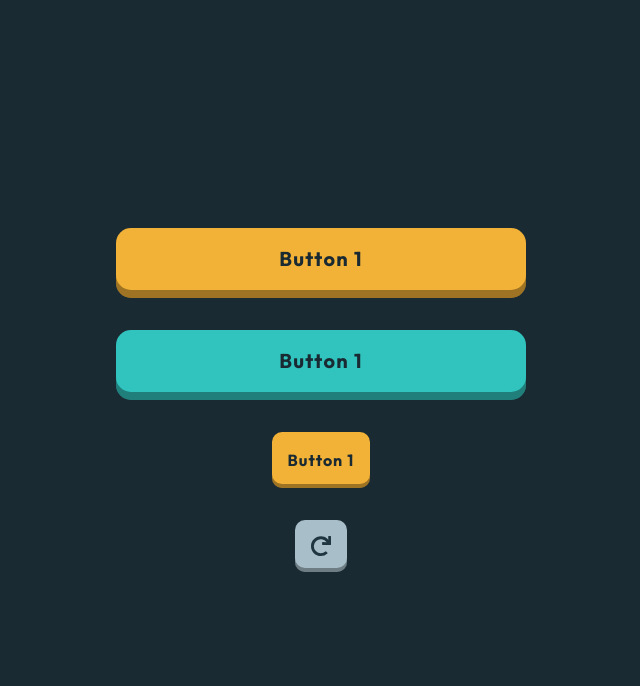
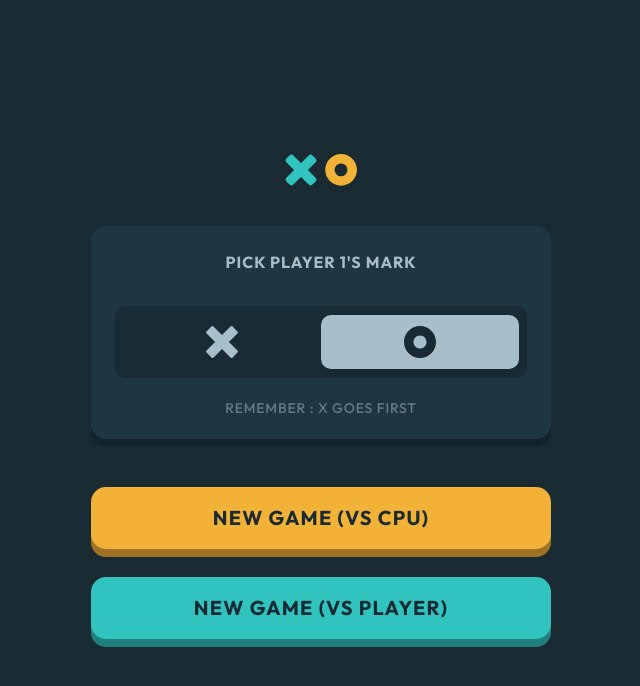
Before and after one commit to mehdi-zibout/fem-tic-tac-toe, a React (Vite) app: page / in a window 1280 px wide. Shown: the top 686 px of the page, without its empty margins (319-959 px from the left). Built offline with nearby package versions, Linux system fonts and the light colour scheme.

Commit message:
Add new game menu view

```diff
--- a/src/App.tsx
+++ b/src/App.tsx
@@ -1,31 +1,35 @@
 /// <reference types="vite-plugin-svgr/client" />
 import Button from "./Components/Button";
 import { ReactComponent as Restart } from "./assets/icon-restart.svg";
+import NewGameMenu from "./Views/NewGameMenu";
 
 const App = () => {
   return (
-    <div className="bg-darkNavy w-screen h-screen flex flex-col justify-center items-center">
-      <div className="my-4">
-        <Button cType="primary" cColor="yellow">
-          Button 1
-        </Button>
-      </div>
-      <div className="my-4">
-        <Button cType="primary" cColor="blue">
-          Button 1
-        </Button>
-      </div>
-      <div className="my-4">
-        <Button cType="secondary" cColor="yellow">
-          Button 1
-        </Button>
-      </div>
-      <div className="my-4">
-        <Button cType="secondary" cColor="blue">
-          <Restart />
-        </Button>
-      </div>
-    </div>
+    <main className="w-screen h-screen overflow-hidden bg-darkNavy px-6 flex justify-center items-center">
+      <NewGameMenu isP1X={false} />
+    </main>
+    // <div className="bg-darkNavy w-screen h-screen flex flex-col justify-center items-center">
+    //   <div className="my-4">
+    //     <Button cType="primary" cColor="yellow">
+    //       Button 1
+    //     </Button>
+    //   </div>
+    //   <div className="my-4">
+    //     <Button cType="primary" cColor="blue">
+    //       Button 1
+    //     </Button>
+    //   </div>
+    //   <div className="my-4">
+    //     <Button cType="secondary" cColor="yellow">
+    //       Button 1
+    //     </Button>
+    //   </div>
+    //   <div className="my-4">
+    //     <Button cType="secondary" cColor="blue">
+    //       <Restart />
+    //     </Button>
+    //   </div>
+    // </div>
   );
 };
 
--- a/src/Components/Button.tsx
+++ b/src/Components/Button.tsx
@@ -11,7 +11,7 @@ const Button = ({
       {...props}
       className={`text-darkNavy ${
         cType === "primary"
-          ? "shadow-[inset_0px_-8px_0px_rgba(0,0,0,0.35)]  rounded-[15px] w-[25.625rem] text-hs pt-4 pb-6 "
+          ? "shadow-[inset_0px_-8px_0px_rgba(0,0,0,0.35)]  rounded-[15px] w-[20.43rem] tablet:w-[25.625rem] text-hs pt-4 pb-6 "
           : "shadow-[inset_0px_-4px_0px_rgba(0,0,0,0.35)]  rounded-[10px] text-hxs w-fit p-4"
       }  ${
         cColor === "yellow"
--- /dev/null
+++ b/src/Components/Card.tsx
@@ -0,0 +1,18 @@
+import type { DetailedHTMLProps, HTMLAttributes } from "react";
+
+const Card = ({
+  className,
+  children,
+  ...props
+}: DetailedHTMLProps<HTMLAttributes<HTMLDivElement>, HTMLDivElement>) => {
+  return (
+    <div
+      {...props}
+      className={`bg-semiDarkNavy rounded-[15px] p-6 shadow-[inset_0px_-8px_0px_rgba(0,0,0,0.35)] flex justify-center items-center flex-col ${className}`}
+    >
+      {children}
+    </div>
+  );
+};
+
+export default Card;
--- /dev/null
+++ b/src/Views/NewGameMenu.tsx
@@ -0,0 +1,59 @@
+/// <reference types="vite-plugin-svgr/client" />
+import { ReactComponent as Logo } from "../assets/logo.svg";
+import { ReactComponent as Xicon } from "../assets/icon-x.svg";
+import { ReactComponent as Oicon } from "../assets/icon-o.svg";
+
+import Card from "../Components/Card";
+import Button from "../Components/Button";
+
+type NGMProps = {
+  isP1X: boolean;
+};
+
+const NewGameMenu = ({ isP1X }: NGMProps) => {
+  return (
+    <div className="flex flex-col justify-center items-center">
+      <Logo className="mb-8 tablet:mb-10" />
+      <Card className="mb-8 tablet:mb-10 tablet:w-[28.75rem]">
+        <div className="uppercase text-hxs text-silver mb-8">
+          pick player 1's mark
+        </div>
+        <div className="bg-darkNavy p-2 rounded-[10px] flex items-center justify-center h-[4.5rem]">
+          <button
+            className={`bg-silver rounded-[10px] w-[8.25rem] tablet:w-[12.375rem] py-3 flex justify-center items-center  h-[3.375rem] ${
+              isP1X
+                ? "bg-opacity-100 fill-darkNavy"
+                : "fill-silver bg-opacity-0 hover:bg-opacity-5"
+            }  `}
+          >
+            <Xicon className="scale-50 " />
+          </button>
+          <button
+            className={`bg-silver rounded-[10px] w-[8.25rem] tablet:w-[12.375rem] py-3 flex justify-center items-center h-[3.375rem] ${
+              !isP1X
+                ? "bg-opacity-100 fill-darkNavy"
+                : "fill-silver bg-opacity-0 hover:bg-opacity-5"
+            }  `}
+          >
+            <Oicon className="scale-50 " />
+          </button>
+        </div>
+        <div className="uppercase text-silver text-body pt-5 pb-1 text-opacity-50">
+          remember : x goes first
+        </div>
+      </Card>
+      <Button
+        cType="primary"
+        cColor="yellow"
+        className="mb-5 tablet:w-[28.75rem]"
+      >
+        NEW GAME (VS CPU)
+      </Button>
+      <Button cType="primary" cColor="blue" className="tablet:w-[28.75rem]">
+        NEW GAME (VS PLAYER)
+      </Button>
+    </div>
+  );
+};
+
+export default NewGameMenu;
```
Also changed, not shown: src/assets/icon-o.svg, src/assets/icon-x.svg.
